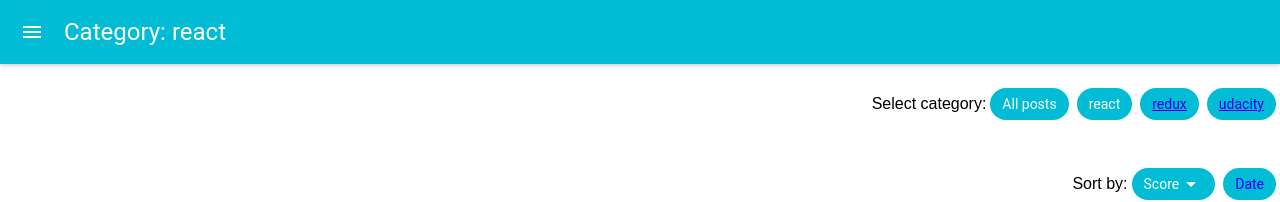
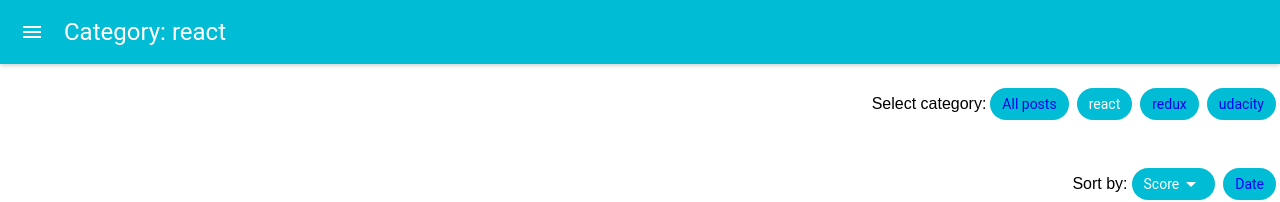
Before and after one commit to mmendoza26000/reactnd-project-readable-mmendoza26000, a React (Create React App) app: page /react in a window 1280 px wide. Shown: the top 202 px of the page. Built offline with nearby package versions, Linux system fonts and the light colour scheme.

Commit message:
fix: 'All posts' category chip style was always active

```diff
--- a/src/components/FilterLink.js
+++ b/src/components/FilterLink.js
@@ -9,6 +9,8 @@ const FilterLink = ({ filter, children }) => {
 return(
   <Chip className="filterlink-chip" style={{backgroundColor: '#00bcd4'}}>
     <NavLink
+        exact
+        style={{textDecoration: 'none'}}
         to={filter === 'ALL_POSTS' ? '/' : `/${ filter }`}
         activeStyle={ {
           textDecoration: 'none',
```
